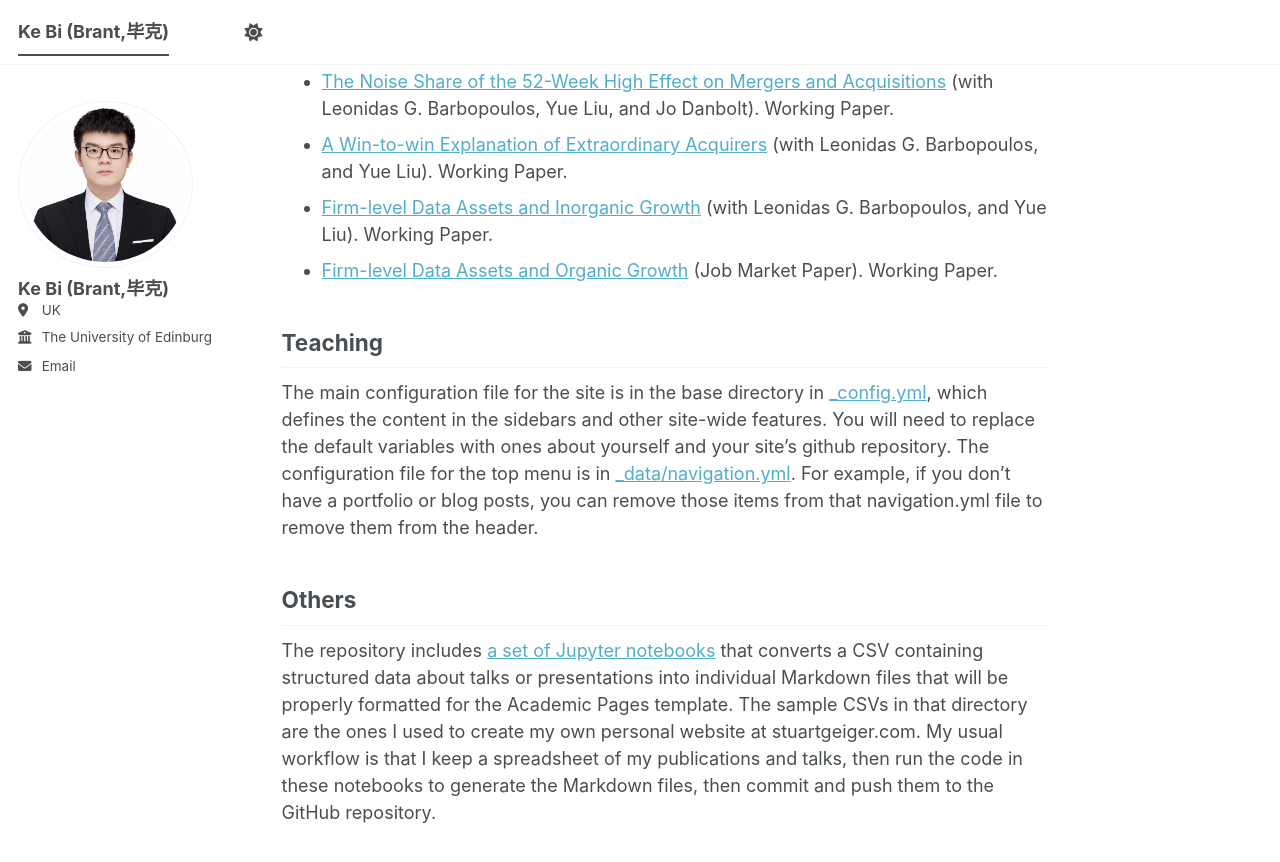
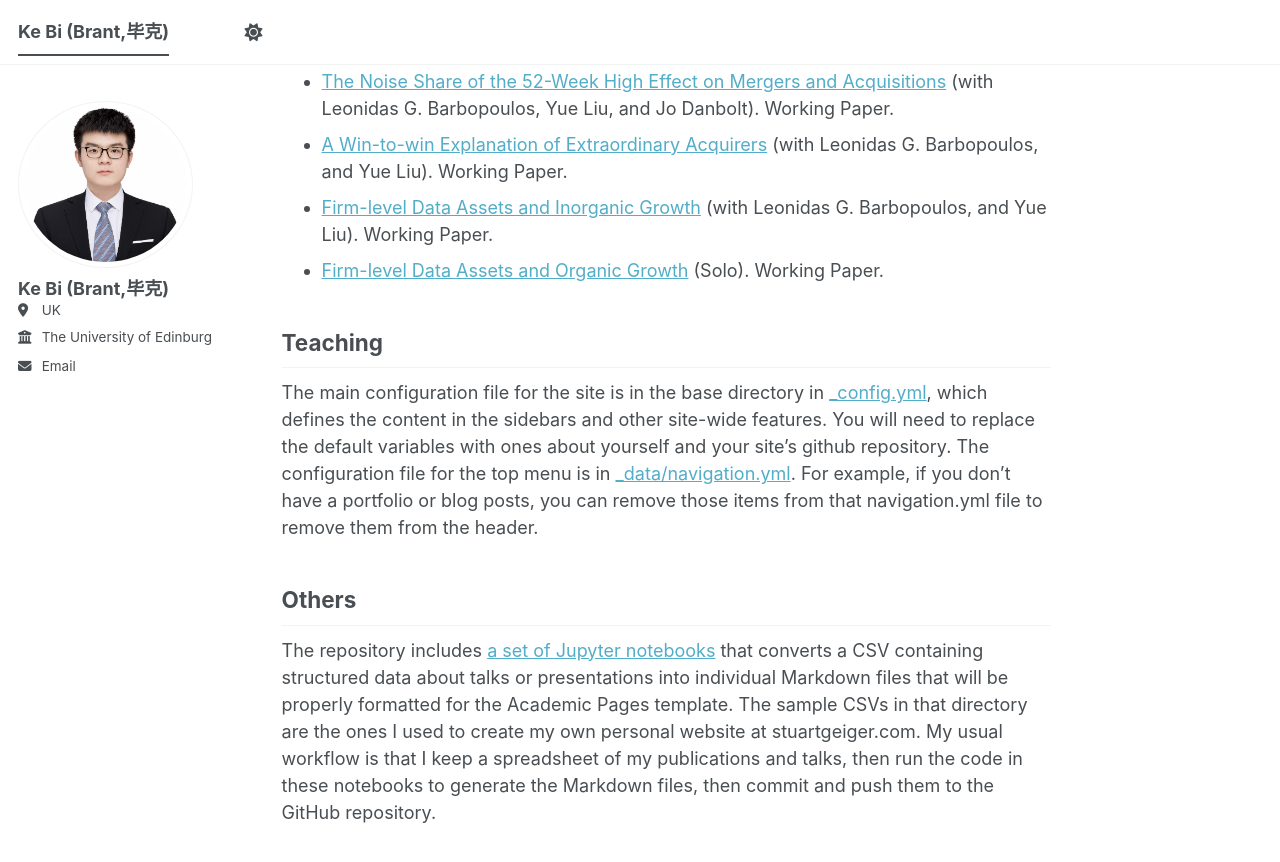
Before and after one commit to brant1868/brant1868.github.io, a Jekyll site: the page built from _pages/about.md, in a window 1280 px wide and 900 px high, scrolled down 461 px. Shown: the top 862 px of the window. Built offline with Jekyll 4.4.1, drawn with Linux system fonts in a browser that asks for light colours; a script bundle is joined from its source files by our own code; library files that are not in the unit come from our copies.

Commit message:
Update about.md

```diff
--- a/_pages/about.md
+++ b/_pages/about.md
@@ -17,7 +17,7 @@
 - [The Noise Share of the 52-Week High Effect on Mergers and Acquisitions](https://brant1868.github.io/) (with Leonidas G. Barbopoulos, Yue Liu, and Jo Danbolt). Working Paper.
 - [A Win-to-win Explanation of Extraordinary Acquirers](https://brant1868.github.io/) (with Leonidas G. Barbopoulos, and Yue Liu). Working Paper.
 - [Firm-level Data Assets and Inorganic Growth](https://brant1868.github.io/) (with Leonidas G. Barbopoulos, and Yue Liu). Working Paper.
-- [Firm-level Data Assets and Organic Growth](https://brant1868.github.io/) (Job Market Paper). Working Paper.
+- [Firm-level Data Assets and Organic Growth](https://brant1868.github.io/) (Solo). Working Paper.
 
 
 Teaching
```
